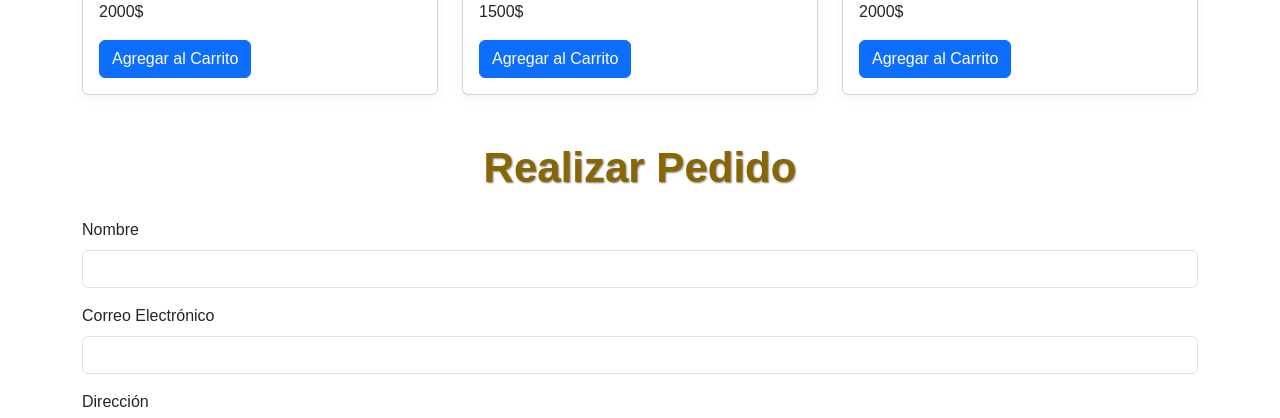
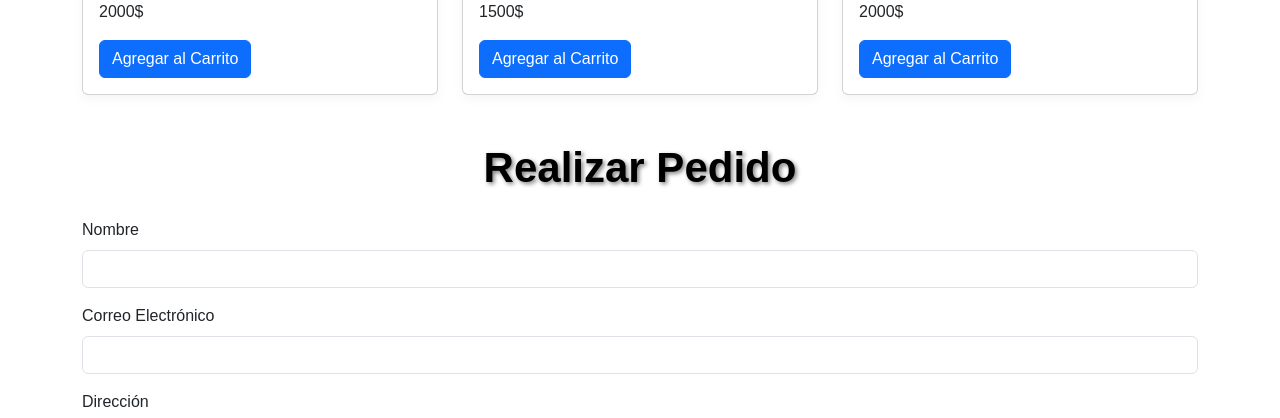
Before and after one commit to Bemol69/PaginaWebDuoc, a PHP site: page /nuestros_productos.html in a window 1280 px wide. Shown: the part 831-1249 px from the top of the page. Run offline with PHP 8.4, Linux system fonts and the light colour scheme.

Commit message:
cambios esteticos JM

```diff
--- a/nuestros_productos.html
+++ b/nuestros_productos.html
@@ -80,7 +80,7 @@
         const baseDeDatos = [
           { id: 1, nombre: 'Meat Champion', precio: 4000, imagen: 'https://editorialtelevisa.brightspotcdn.com/dims4/default/e8ad4c6/2147483647/strip/true/crop/672x672+331+0/resize/1000x1000!/quality/90/?url=https%3A%2F%2Fk2-prod-editorial-televisa.s3.us-east-1.amazonaws.com%2Fbrightspot%2Ffa%2F68%2Fb5133d9f4eaf91738f36c7afcf59%2Fhamburguesas-estilo-texas-receta-facil-y-rapida.jpeg' },
           { id: 2, nombre: 'Promocion ', precio: 5700, imagen: 'https://previews.123rf.com/images/dgm/dgm0901/dgm090100609/4199910-hamburguesas-patatas-fritas-nuggets-de-pollo-cola-y-medici%C3%B3n-cinta-sobre-un-fondo-blanco.jpg' },
-          { id: 3, nombre: 'Hamburguesa Vegana', precio: 3500, imagen: 'https://www.flora.es/-/media/Project/Upfield/Brands/Becel-NL/Flora-ES/Assets/Recetas/7c0e514e-2b78-48d8-a344-89fd5a74fa43.jpg?rev=e489cf18149d4a1093a14b782cf66102&w=900' },
+          { id: 3, nombre: 'Hamburguesa Vegana', precio: 3500, imagen: 'https://foodservicemagazine.es/wp-content/uploads/2020/04/hamburguesas-vegetales.jpg' },
           { id: 4, nombre: 'Papas Fritas', precio: 2000, imagen: 'https://laclass.cl/wp-content/uploads/2020/11/PapasGrandes.jpg' },
           { id: 5, nombre: 'Bebida Mediana', precio: 1500, imagen: 'https://renhetchile.cl/wp-content/uploads/2021/08/1497087.jpg' },
           { id: 6, nombre: 'Helado Champion', precio: 2000, imagen: 'https://ourplantbasedworld.com/wp-content/uploads/2021/05/IMG_0788-Edit.jpg' }
--- a/style.css
+++ b/style.css
@@ -1,4 +1,4 @@
-/* Estilos personalizados */
+/*Estilos personalizados */
 
 
 
@@ -72,7 +72,7 @@ body {
 }
 /* PARA TODOS LOS H2 */
 h2 {
-  color: rgb(136, 101, 5);             /* Color del texto en blanco */
+  color: rgb(255, 255, 255);             /* Color del texto en blanco */
   font-weight: bold;        /* Texto en negrita */
   font-size: 42px;          /* Tamaño de texto más grande */
   text-shadow: 1px 1px 2px rgba(0, 0, 0, 0.5); /* Sombra para mejorar la legibilidad */
@@ -81,6 +81,16 @@ h2 {
 /* Para el H2 de ubicacion*/
 .text-center.mb-3 {
   color: white; /* Establece el color del texto en blanco */
+  text-shadow: 2px 2px 4px rgba(0, 0, 0, 0.5); /* Agrega un sombreado al texto */
+}
+/*sobre nosotros*/
+.text-center.mb-4 {
+  color: rgb(0, 0, 0); /* Establece el color del texto en blanco */
+  text-shadow: 2px 2px 4px rgba(0, 0, 0, 0.5); /* Agrega un sombreado al texto */
+}
+/*nuestros productos*/
+.text-center.mb-6 {
+  color: rgb(255, 255, 255); /* Establece el color del texto en blanco */
   text-shadow: 2px 2px 4px rgba(0, 0, 0, 0.5); /* Agrega un sombreado al texto */
 }
 
```
